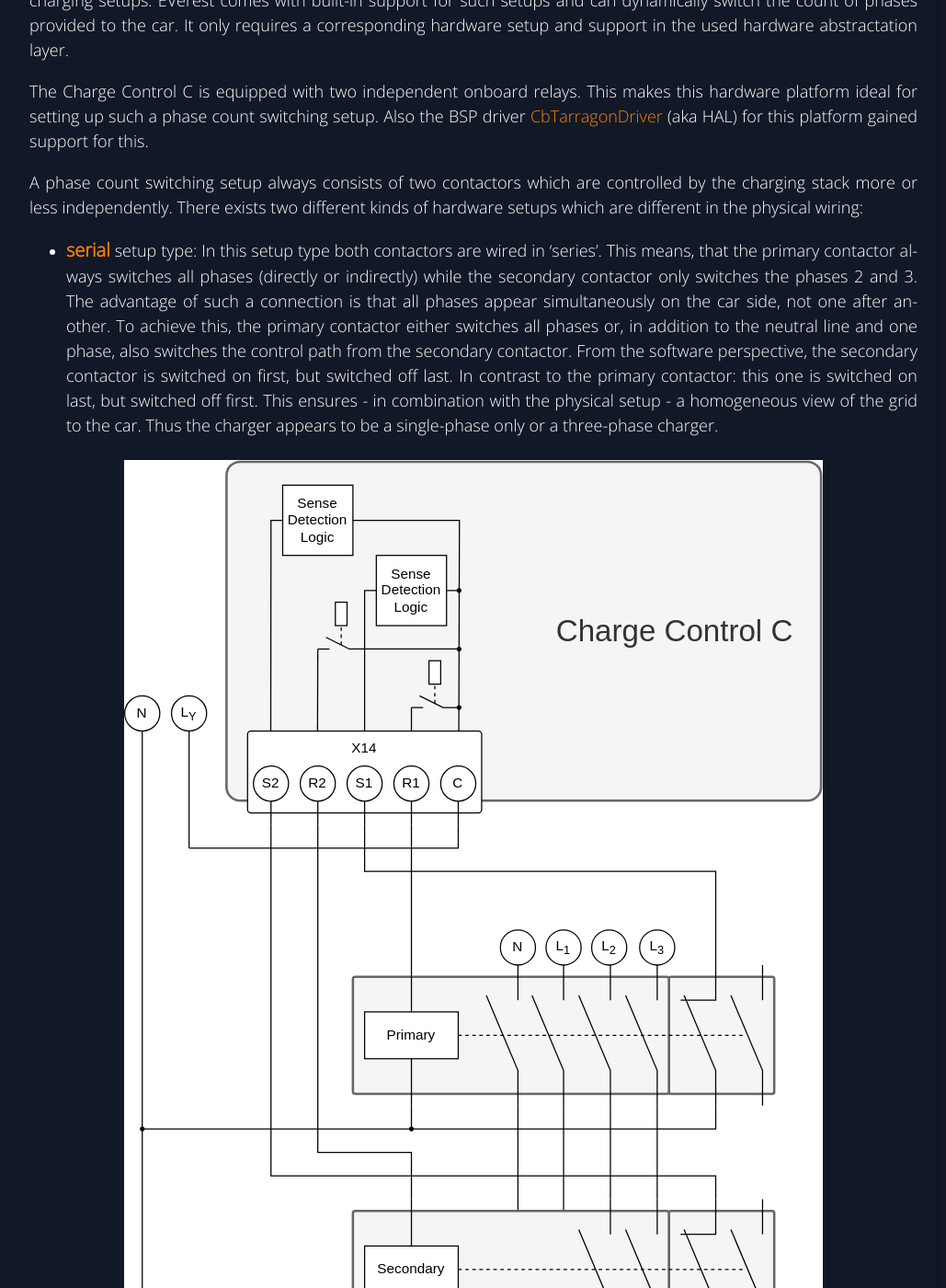
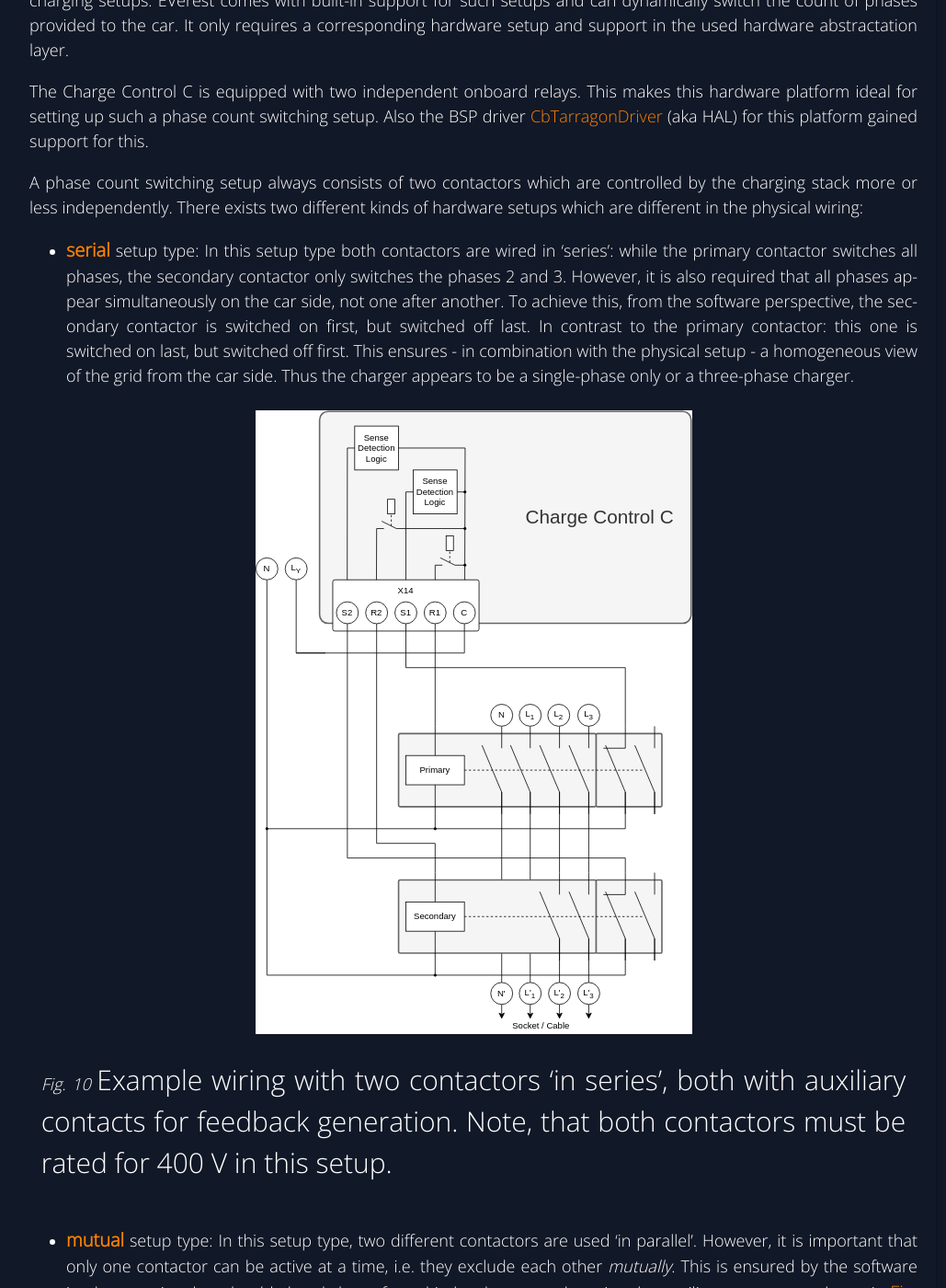
Before and after one commit to chargebyte/chargebyte-docs, a Sphinx documentation site: the page built from docs/source/everest_charging_stack.rst, in a window 1280 px wide and 1400 px high, scrolled down 2856 px. Shown: the whole window at 92% size, without its empty margins (218-1247 px from the left). Built offline with Sphinx 7.4.7, drawn with Linux system fonts in a browser that asks for light colours; some of the changed text lies outside the part shown.

Commit message:
Remove the 3p contactor wiring example
In this example, the contactor poles are not mechanically linked,
so we do not recommend such a setup and thus should get rid of it here.

(While at, adjust the image scaling a little bit)

Signed-off-by: Michael Heimpold <michael.heimpold@chargebyte.com>

```diff
--- a/docs/source/everest_charging_stack.rst
+++ b/docs/source/everest_charging_stack.rst
@@ -68,30 +68,21 @@
 stack more or less independently. There exists two different kinds of hardware setups which are
 different in the physical wiring:
 
-* **serial** setup type: In this setup type both contactors are wired in 'series'. This means, that
-  the primary contactor always switches all phases (directly or indirectly) while the secondary contactor
-  only switches the phases 2 and 3. The advantage of such a connection is that all phases appear
-  simultaneously on the car side, not one after another.
-  To achieve this, the primary contactor either switches all phases or, in addition to the neutral line
-  and one phase, also switches the control path from the secondary contactor.
-  From the software perspective, the secondary contactor is switched on first, but switched off last.
-  In contrast to the primary contactor: this one is switched on last, but switched off first.
-  This ensures - in combination with the physical setup - a homogeneous view of the grid to
-  the car. Thus the charger appears to be a single-phase only or a three-phase charger.
+* **serial** setup type: In this setup type both contactors are wired in 'series': while the
+  primary contactor switches all phases, the secondary contactor only switches the phases 2 and 3.
+  However, it is also required that all phases appear simultaneously on the car side, not one after
+  another. To achieve this, from the software perspective, the secondary contactor is switched on first,
+  but switched off last. In contrast to the primary contactor: this one is switched on last,
+  but switched off first.
+  This ensures - in combination with the physical setup - a homogeneous view of the grid from the
+  car side. Thus the charger appears to be a single-phase only or a three-phase charger.
 
-.. _switch-3ph1ph-serial-1:
-.. figure:: _static/images/switch-3ph1ph-serial-4p-contactor.drawio.svg
-    :width: 80%
+.. _switch-3ph1ph-serial:
+.. figure:: _static/images/switch-3ph1ph-serial.drawio.svg
+    :width: 50%
 
     Example wiring with two contactors 'in series', both with auxiliary contacts for feedback generation.
-    Both contactors must be rated for 400 V in this setup.
-
-.. _switch-3ph1ph-serial-2:
-.. figure:: _static/images/switch-3ph1ph-serial-3p-contactor.drawio.svg
-    :width: 80%
-
-    Another example wiring with two contactors 'in series'. Here too, both contactors must be
-    rated for 400 V. In this example, the primary contactor only needs to switch 3 wires.
+    Note, that both contactors must be rated for 400 V in this setup.
 
 * **mutual** setup type: In this setup type, two different contactors are used 'in parallel'. However,
   it is important that only one contactor can be active at a time, i.e. they exclude each other *mutually*.
@@ -101,7 +92,7 @@
 
 .. _switch-3ph1ph-mutual:
 .. figure:: _static/images/switch-3ph1ph-mutual.drawio.svg
-    :width: 80%
+    :width: 60%
 
     Example wiring with two contactors in 'mutual' setup. The primary contactor must be
     rated for 400 V, the secondary contactor can be rated for 230 V only.
```
Also changed, not shown: docs/source/_static/images/switch-3ph1ph-serial-3p-contactor.drawio.svg (deleted), docs/source/_static/images/switch-3ph1ph-serial.drawio.svg (renamed from docs/source/_static/images/switch-3ph1ph-serial-4p-contactor.drawio.svg).
